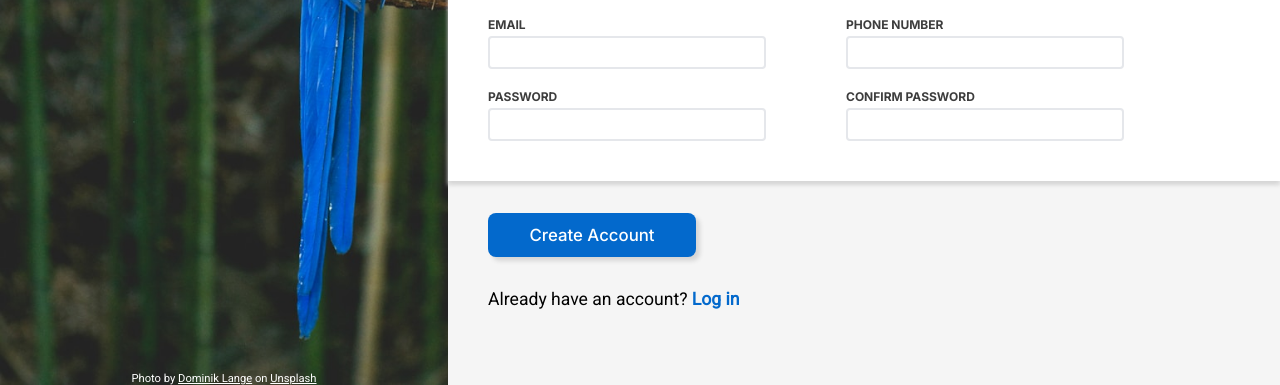
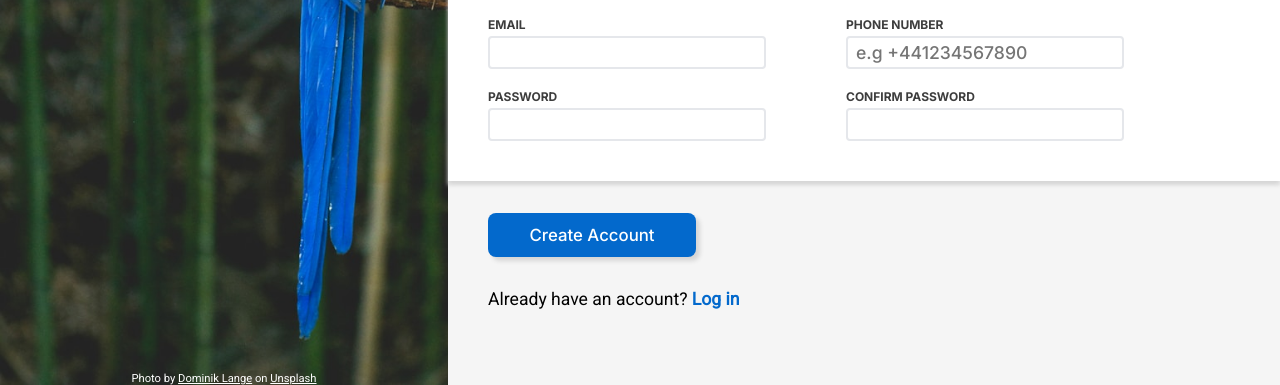
Before and after one commit to major101x/signup-form, a plain HTML site: page index.html in a window 1280 px wide. Shown: the part 415-800 px from the top of the page. Drawn offline with Linux system fonts and the light colour scheme.

Commit message:
add placeholder to phone number input

```diff
--- a/index.html
+++ b/index.html
@@ -64,6 +64,7 @@
               maxlength="15"
               minlength="12"
               pattern="^\+\d{11,14}$"
+              placeholder="e.g +441234567890"
             />
           </div>
         </div>
```
